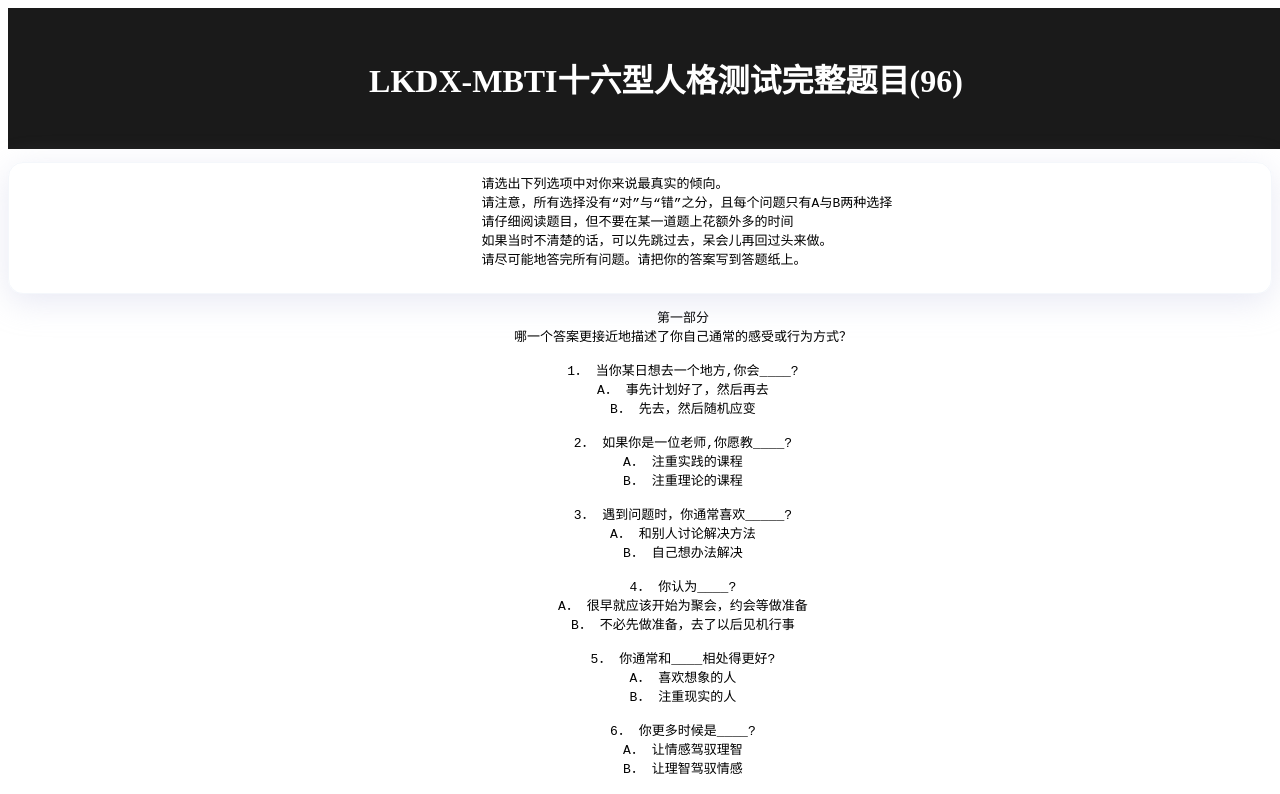
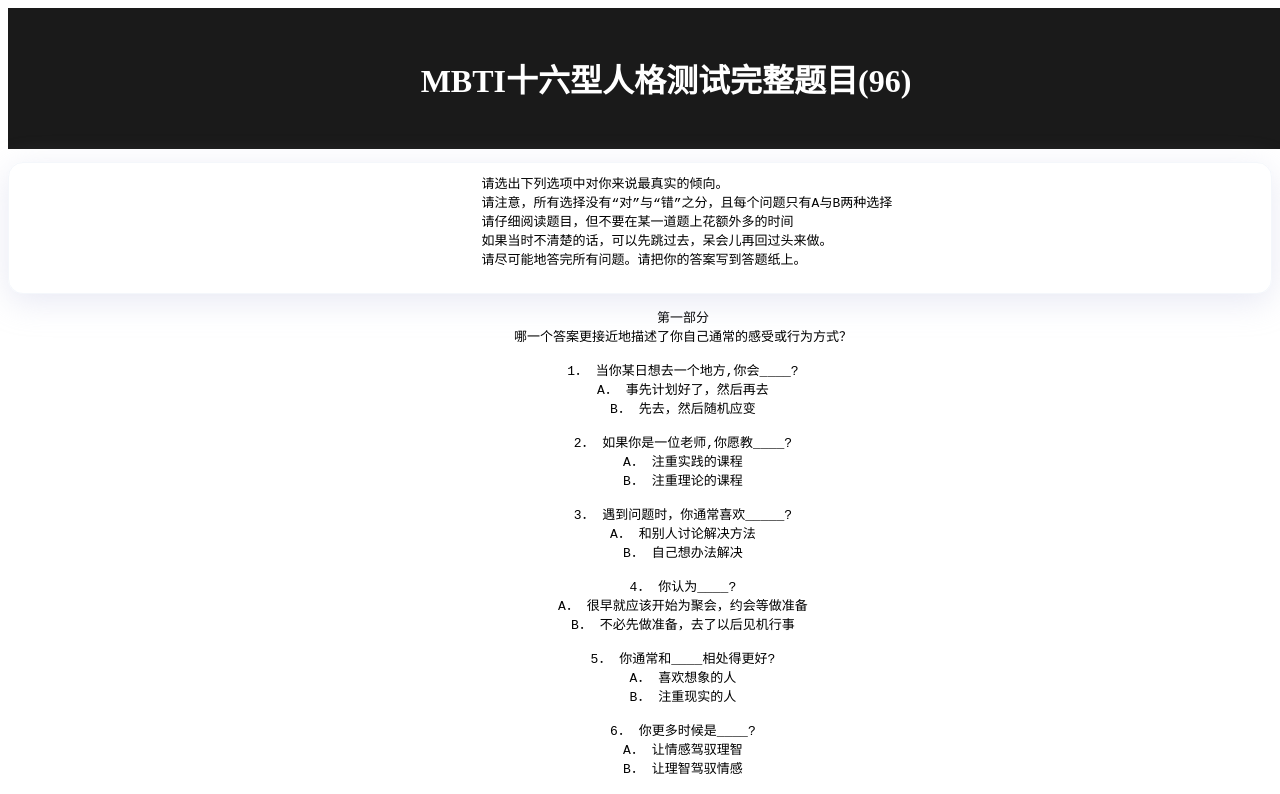
Before and after one commit to LKDX-ice/new_YuMing, a plain HTML site: page index.html in a window 1280 px wide. Shown: the top 794 px of the page. Drawn offline with Linux system fonts and the light colour scheme.

Commit message:
Update index.html

```diff
--- a/index.html
+++ b/index.html
@@ -20,7 +20,7 @@
 
 <body>
     <div class="header">
-        <h1 style="color: white;">LKDX-MBTI十六型人格测试完整题目(96)</h1>
+        <h1 style="color: white;">MBTI十六型人格测试完整题目(96)</h1>
     </div>
     <div>
         <pre style="
```
